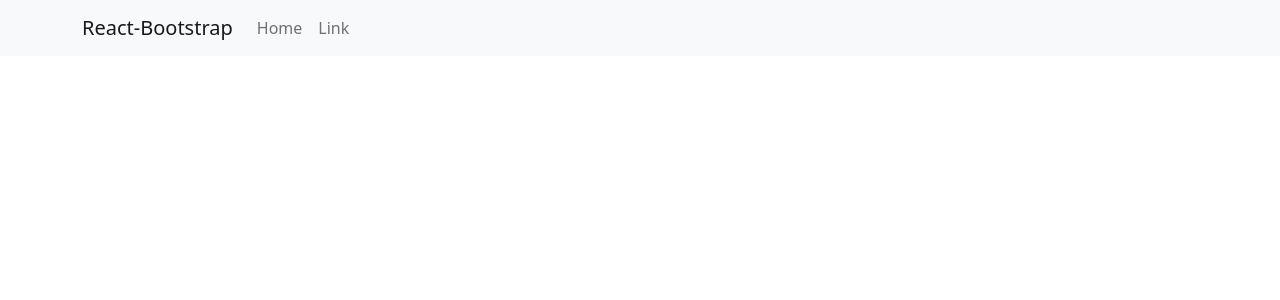
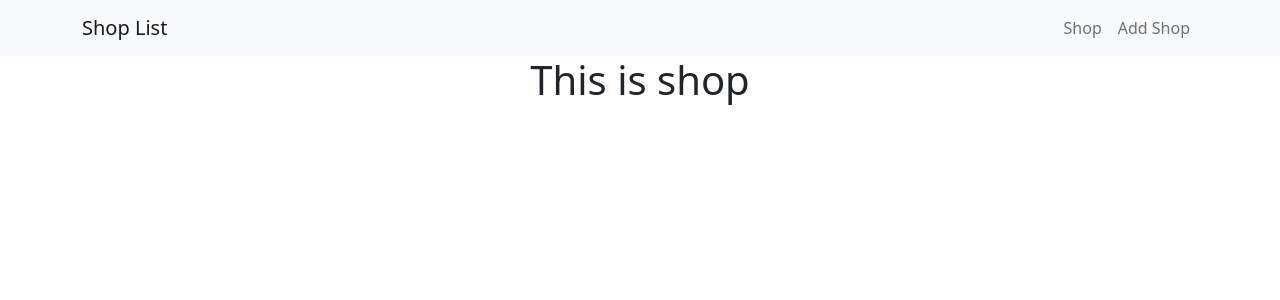
Before and after one commit to asif2508/Shop-List, a React (Create React App) app: page / in a window 1280 px wide. Shown: the top 300 px of the page. Built offline with nearby package versions, Linux system fonts and the light colour scheme.

Commit message:
components and routes created

```diff
--- a/package.json
+++ b/package.json
@@ -10,6 +10,7 @@
     "react": "^18.1.0",
     "react-bootstrap": "^2.4.0",
     "react-dom": "^18.1.0",
+    "react-router-dom": "^6.3.0",
     "react-scripts": "5.0.1",
     "web-vitals": "^2.1.4"
   },
--- a/src/App.js
+++ b/src/App.js
@@ -1,10 +1,17 @@
 import './App.css';
 import 'bootstrap/dist/css/bootstrap.min.css';
 import Header from './components/Header/Header';
+import { Route, Routes } from 'react-router-dom';
+import Shop from './components/Shop/Shop';
+import AddShop from './components/AddShop/AddShop';
 function App() {
   return (
     <div className="App">
       <Header></Header>
+      <Routes>
+        <Route path='/' element={<Shop></Shop>}></Route>
+        <Route path='/addshop' element={<AddShop></AddShop>}></Route>
+      </Routes>
     </div>
   );
 }
--- a/src/components/AddShop/AddShop.js
+++ b/src/components/AddShop/AddShop.js
@@ -3,7 +3,7 @@ import React from 'react';
 const AddShop = () => {
     return (
         <div>
-
+            <h1>This is addshop</h1>
         </div>
     );
 };
--- a/src/components/Header/Header.js
+++ b/src/components/Header/Header.js
@@ -1,15 +1,16 @@
 import React from 'react';
 import {Navbar, Nav, Container} from 'react-bootstrap';
+import { Link } from 'react-router-dom';
 const Header = () => {
     return (
         <Navbar bg="light" expand="lg">
             <Container>
-                <Navbar.Brand href="#home">React-Bootstrap</Navbar.Brand>
+                <Navbar.Brand href="#home">Shop List</Navbar.Brand>
                 <Navbar.Toggle aria-controls="basic-navbar-nav" />
                 <Navbar.Collapse id="basic-navbar-nav">
-                    <Nav className="me-auto">
-                        <Nav.Link href="#home">Home</Nav.Link>
-                        <Nav.Link href="#link">Link</Nav.Link>
+                    <Nav className="ms-auto">
+                        <Nav.Link as={Link} href="#home">Shop</Nav.Link>
+                        <Nav.Link as={Link} href="#link">Add Shop </Nav.Link>
                     </Nav>
                 </Navbar.Collapse>
             </Container>
--- /dev/null
+++ b/src/components/Shop/Shop.js
@@ -0,0 +1,11 @@
+import React from 'react';
+
+const Shop = () => {
+    return (
+        <div>
+           <h1>This is shop</h1>
+        </div>
+    );
+};
+
+export default Shop;
--- a/src/index.js
+++ b/src/index.js
@@ -3,11 +3,14 @@ import ReactDOM from 'react-dom/client';
 import './index.css';
 import App from './App';
 import reportWebVitals from './reportWebVitals';
+import { BrowserRouter } from "react-router-dom";
 
 const root = ReactDOM.createRoot(document.getElementById('root'));
 root.render(
   <React.StrictMode>
-    <App />
+    <BrowserRouter>
+      <App />
+    </BrowserRouter>
   </React.StrictMode>
 );
 
```
Also changed, not shown: src/components/Shop/Shop.css (added), 1 other file (tests, documents, lock files or other folders).
